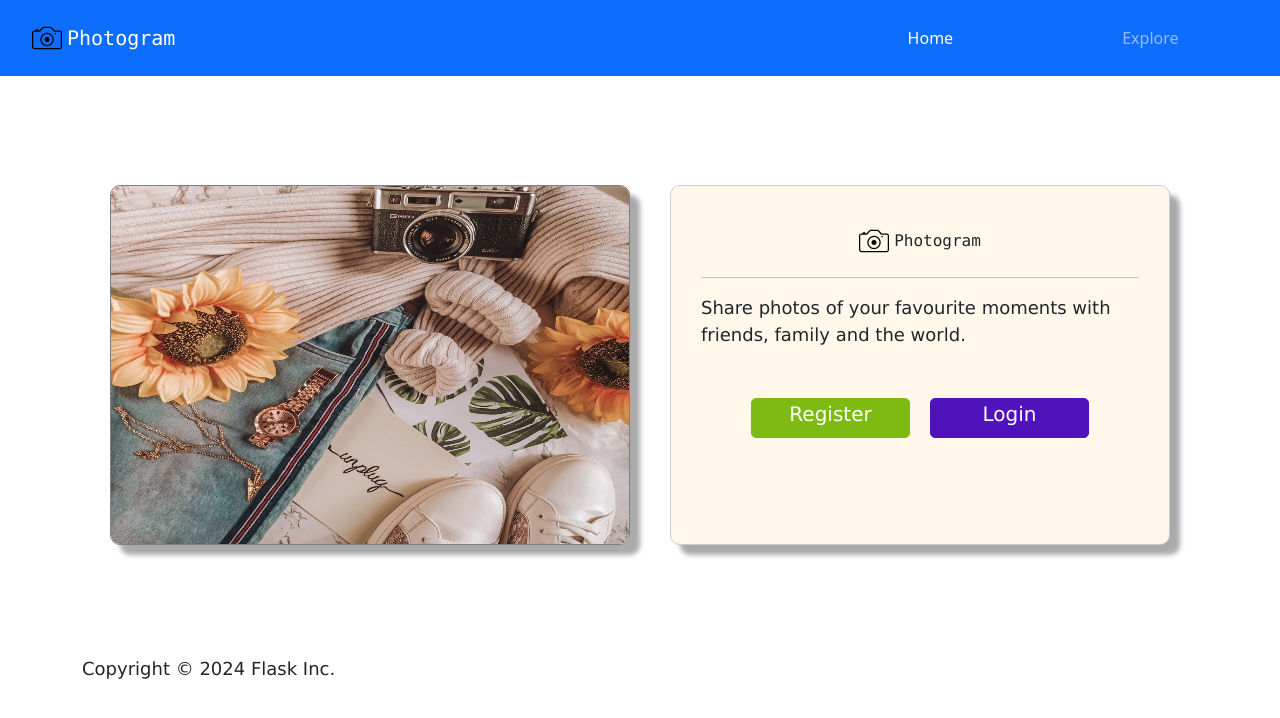
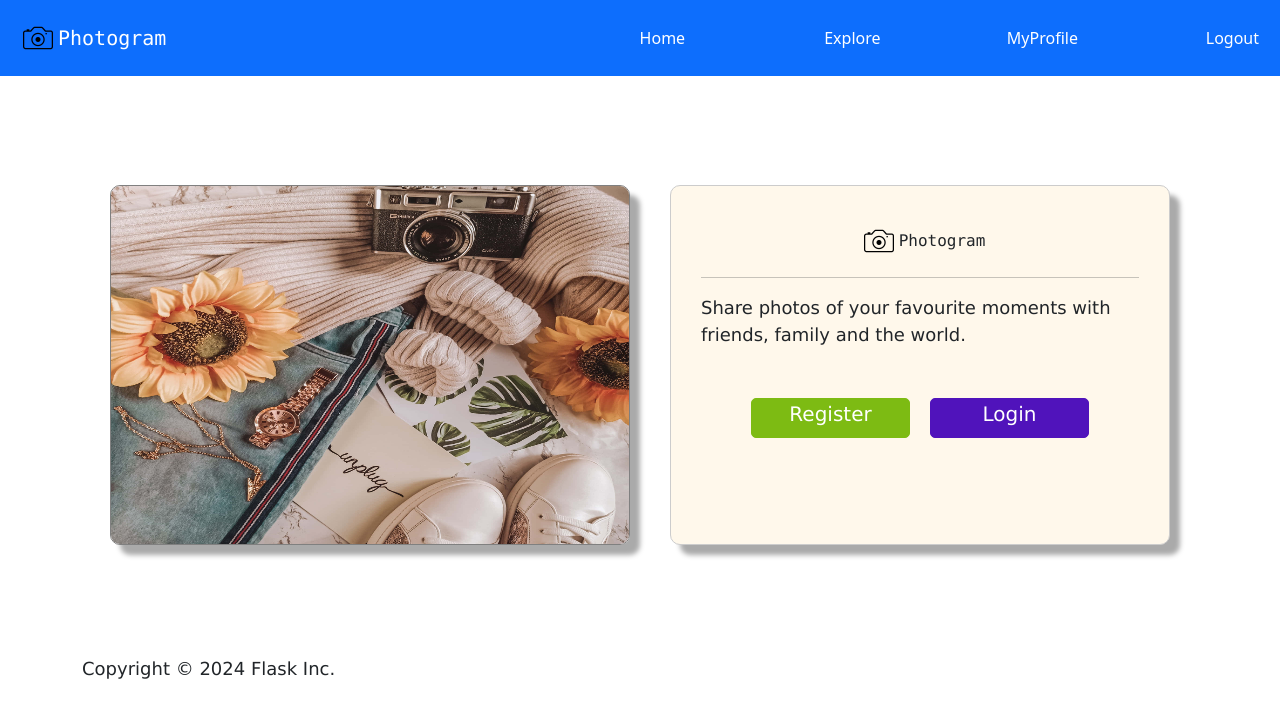
Before and after one commit to e277/info3180-project2, a Vue app: page / in a window 1280 px wide. Shown: the top 718 px of the page. Built offline with nearby package versions, Linux system fonts and the light colour scheme.

Commit message:
Only show logout when logged in

```diff
--- a/src/components/AppHeader.vue
+++ b/src/components/AppHeader.vue
@@ -5,18 +5,18 @@
         <a class="navbar-brand" href="/"></a>
         <span class="navbar-brand"><img src="../assets/cam.png" alt="Photogram Logo" width="30" height="30" class="d-inline-block align-top">Photogram</span>
         <div class="collapse navbar-collapse" id="navbarSupportedContent">
-          <ul class="navbar-nav ml-auto">
+          <ul class="navbar-nav">
             <li class="nav-item">
               <RouterLink to="/" class="nav-link active">Home</RouterLink>
             </li>
             <li class="nav-item">
-              <RouterLink class="nav-link" to="/">Explore</RouterLink>
+              <RouterLink class="nav-link active" to="/">Explore</RouterLink>
             </li>
             <li class="nav-item">
-              <RouterLink class="nav-link" to="/">MyProfile</RouterLink>
+              <RouterLink class="nav-link active" to="/">MyProfile</RouterLink>
             </li>
-            <li class="nav-item">
-              <RouterLink class="nav-link" to="/logout">Logout</RouterLink>
+            <li class="nav-item" v-if="loggedin">
+              <RouterLink class="nav-link active" to="/logout">Logout</RouterLink>
             </li>
           </ul>
         </div>
@@ -26,7 +26,22 @@
 </template>
 
 <script setup>
-import { RouterLink } from "vue-router";
+import { ref,reactive } from "vue";
+
+const loggedin = true;
+
+const loginState = reactive({
+  loggedin :false
+});
+
+function checkstatus(){
+  const auth = localStorage.getItem('token');
+  loginState.loggedin = auth != null;
+}
+
+checkstatus();
+
+
 </script>
 
 <style>
@@ -60,10 +75,7 @@ import { RouterLink } from "vue-router";
         display: flex;
         flex-direction: row;
         list-style-type: none;
-        padding-left: 650px;
-    }
-    .nav-item {
-        padding-right: 30px;
+        padding-left: 400px;
     }
 
     .navbar-brand,
@@ -71,6 +83,7 @@ import { RouterLink } from "vue-router";
     .navbar-toggler {
         display: inline-flex;
         align-items: center;
-        margin-right: 10px;
+        margin-right:1px;
+
     }
 </style>
```
